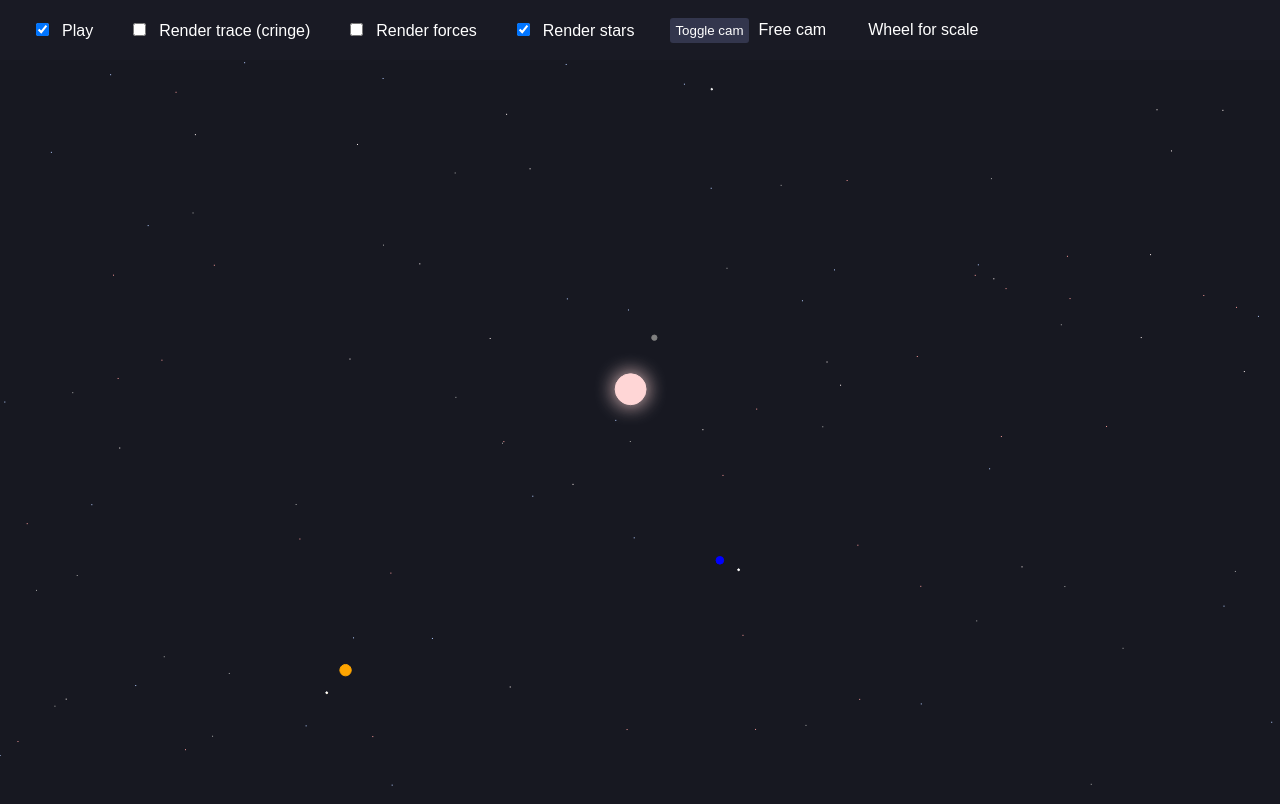
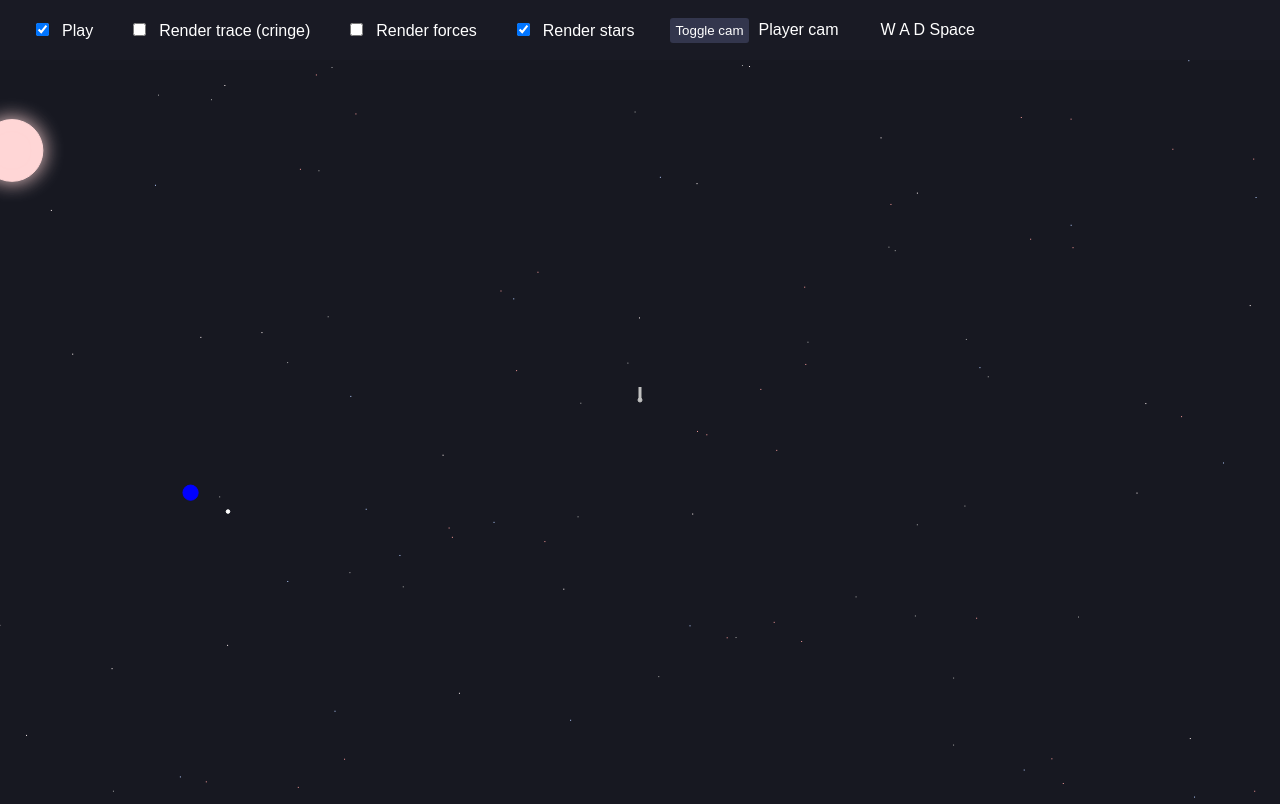
Before and after one commit to labtorie/planets, a plain HTML site: page index.html in a window 1280 px wide. Drawn offline with Linux system fonts and the light colour scheme.

Commit message:
player beta

```diff
--- a/index.html
+++ b/index.html
@@ -29,14 +29,15 @@
         <button id="cam">
             Toggle cam
         </button>
-        <span id="cam_mode">Free cam</span>
+        <span id="cam_mode">Player cam</span>
     </section>
     <section>
-        <span>Wheel for scale</span>
+        <span>W A D Space</span>
     </section>
 </div>
 <canvas id="canvas"/>
 
+<script src="player.js"></script>
 <script src="index.js?v=7"></script>
 </body>
 </html>
--- a/index.js
+++ b/index.js
@@ -7,6 +7,28 @@ const FRAMERATE = 90
 const TIMEOUT = 1000 / FRAMERATE
 
 const G = 1
+
+const pressedKeys = {
+    up: false,
+    left: false,
+    right: false,
+    shoot: false,
+}
+
+addEventListener('keydown', e=>{
+    if (e.key === 'w') pressedKeys.up = true
+    if (e.key === 'a') pressedKeys.left = true
+    if (e.key === 'd') pressedKeys.right = true
+    if (e.key === ' ') pressedKeys.shoot = true
+
+})
+
+addEventListener('keyup', e=>{
+    if (e.key === 'w') pressedKeys.up = false
+    if (e.key === 'a') pressedKeys.left = false
+    if (e.key === 'd') pressedKeys.right = false
+    if (e.key === ' ') pressedKeys.shoot = false
+})
 
 config = {
     play: true,
@@ -108,7 +130,6 @@ function generateStars(layers = 4, amount = 500) {
     ))
 }
 
-console.log(generateStars())
 
 const planets = [
     {
@@ -173,7 +194,7 @@ function randomTo(to, floor = true) {
 
 
 function start() {
-    const world = new World(planets, generateStars())
+    const world = new World(planets, generateStars(), new Player({coords: new Vector2(800, 300)}))
     document.querySelector('#cam').addEventListener('click', ()=>{
         world.toggleCamMode()
     })
@@ -204,6 +225,76 @@ function drawCircle(ctx, x, y, radius, fill) {
     }
 }
 
+class Player {
+    constructor({coords}) {
+        this.coords = coords
+        this.mass = 1
+        this.velocity = new Vector2(0,0)
+        this.name = 'Player'
+        this.id = 'Player'
+        this.dir = new Vector2(0, -1).normalize()
+    }
+
+    update(otherPlanets) {
+        const ROT_SPEED = .04
+        if (pressedKeys.left) {
+            this.dir = this.dir.rotate(-ROT_SPEED)
+        }
+        if (pressedKeys.right) {
+            this.dir = this.dir.rotate(ROT_SPEED)
+        }
+
+        let a_sum = new Vector2(0, 0)
+        otherPlanets.forEach((planet) => {
+            if (planet.id === this.id)
+                return
+
+            const f = force(this, planet)
+            const a_v = f.magnitude() / (this.mass * FRAMERATE)
+            let a = f.normalize().scale(a_v)
+            a_sum = a_sum.add(a)
+        })
+        if (pressedKeys.up) {
+            a_sum = a_sum.add(this.dir.scale(.01))
+        }
+
+        this.velocity = this.velocity.add(a_sum)
+        //this.velocity = this.velocity.add(force(this))
+        this.coords = this.coords.add(this.velocity)
+    }
+    render(follow) {
+        if (follow) {
+            pan.x = -this.coords.x
+            pan.y = -this.coords.y
+            config.scale = 1
+        }
+        const {x, y} = toCanvas(this.coords.x, this.coords.y)
+
+        ctx.shadowBlur = pressedKeys.up ? 20 : 0
+        ctx.shadowColor = 'orange'
+
+
+
+        ctx.beginPath();       // Start a new path
+        ctx.strokeStyle = 'silver'
+        const from = toCanvas(this.coords.x, this.coords.y)
+        ctx.moveTo(from.x, from.y);
+        const dir = this.coords.add(this.dir.scale(13))// Move the pen to (30, 50)
+        const to = toCanvas(dir.x, dir.y)
+        ctx.lineWidth = 3
+        ctx.lineTo(to.x, to.y);  // Draw a line to (150, 100)
+        ctx.stroke();
+
+        drawCircle(
+            ctx,
+            x, y,
+            pressedKeys.up ? 4 : 2,
+            pressedKeys.up ? 'white' : 'silver'
+        )
+
+    }
+
+}
 
 class Planet {
     constructor({color, mass, coords, velocity, glow, name}) {
@@ -235,13 +326,6 @@ class Planet {
         this.coords = this.coords.add(this.velocity)
     }
 
-    drawVelocity() {
-        ctx.beginPath();       // Start a new path
-        ctx.moveTo(this.coords.x, this.coords.y);
-        const dir = this.coords.add(this.velocity.scale(10))// Move the pen to (30, 50)
-        ctx.lineTo(dir.x, dir.y);  // Draw a line to (150, 100)
-        ctx.stroke();
-    }
 
     drawForce(f, color) {
         // const f = force(this)
@@ -269,7 +353,6 @@ class Planet {
         }
         const {x, y} = toCanvas(this.coords.x, this.coords.y)
 
-        ctx.fillRect(x, y, 1, 1)
         drawCircle(
             ctx,
             x, y,
@@ -281,9 +364,9 @@ class Planet {
 }
 
 class World {
-    constructor(planets = [], stars = []) {
+    constructor(planets = [], stars = [], player) {
         this.stars = stars
-        this.camMode = -1
+        this.camMode = -2
         this.planets = planets.map(p => {
             return new Planet({
                 color: p.color,
@@ -294,6 +377,18 @@ class World {
                 name: p.name,
             })
         })
+        this.player = player
+    }
+
+    shoot () {
+        this.planets.push(new Planet({
+            color: 'white',
+            glow: true,
+            mass: 2,
+            velocity: this.player.dir.scale(3).add(this.player.velocity),
+            coords: this.player.coords.add(this.player.dir),
+            name: 'bullet'
+        }))
     }
 
     renderStars() {
@@ -314,18 +409,16 @@ class World {
     }
 
     toggleCamMode(release=false) {
-        if (release) {
+
+        if (release || this.camMode === -2) {
             this.camMode = -1
             document.querySelector('#cam_mode').textContent = 'Free cam'
             return
         }
 
         if (this.camMode + 1 === this.planets.length) {
-            document.querySelector('#cam_mode').textContent = 'Free cam'
-            this.camMode = -1
-            pan.x = 0
-            pan.y = 0
-            config.scale = 1
+            document.querySelector('#cam_mode').textContent = 'Player cam'
+            this.camMode = -2
         }
         else {
             document.querySelector('#cam_mode').textContent = 'Observing: '+ this.planets[this.camMode+1].name
@@ -337,6 +430,8 @@ class World {
         ctx.save()
 
         const largestPlanet = this.planets.find(p => p.color === 'blue')
+
+
 
         const center = {
             x: canvas.width / 2,
@@ -356,10 +451,19 @@ class World {
             ctx.clearRect(0, 0, canvas.width, canvas.height)
         }
         config.renderStars && this.renderStars()
+
+        config.play && this.player.update(this.planets)
+        this.player.render(this.camMode === -2)
+        if (pressedKeys.shoot) {
+            this.shoot()
+            pressedKeys.shoot = false
+        }
+
         this.planets.forEach((planet, index) => {
             config.play && planet.update(this.planets)
             planet.render(this.camMode === index)
         })
+
 
         ctx.restore()
 
```
Also changed, not shown: player.js (added).
